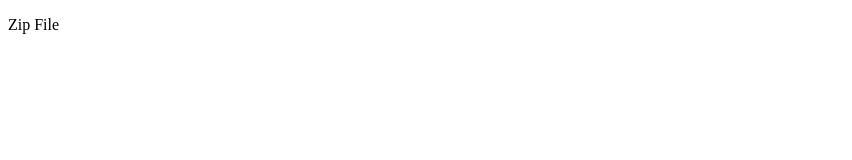
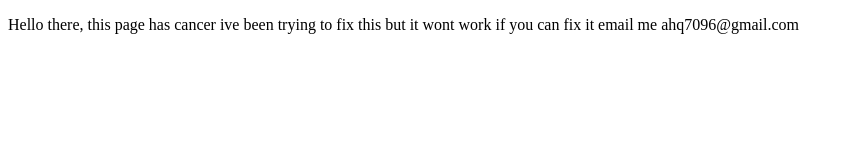
Before and after one commit to anthonyhq123/anthonyhq, a plain HTML site: page wdp.html in a window 1280 px wide. Shown: the whole page, without its empty margins (0-852 px from the left). Drawn offline with Linux system fonts and the light colour scheme.

Commit message:
Update wdp.html

```diff
--- a/wdp.html
+++ b/wdp.html
@@ -3,7 +3,7 @@
 <html lang="en">
 <head>
 	<p>
-		Zip File
+		Hello there, this page has cancer ive been trying to fix this but it wont work if you can fix it email me ahq7096@gmail.com
 	</p>
 	<meta charset="UTF-8">
 	<title>Download Button</title>
```
